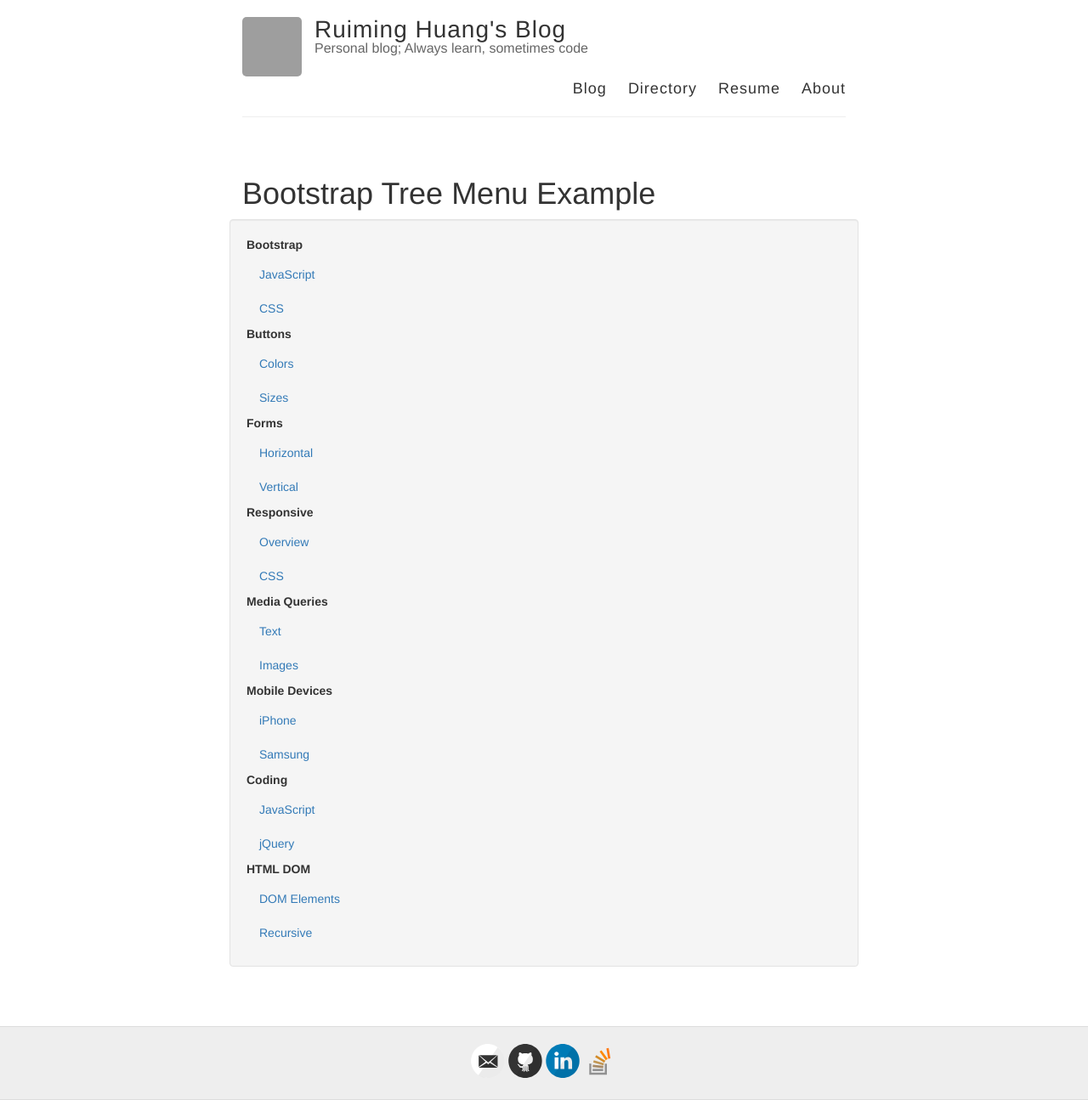
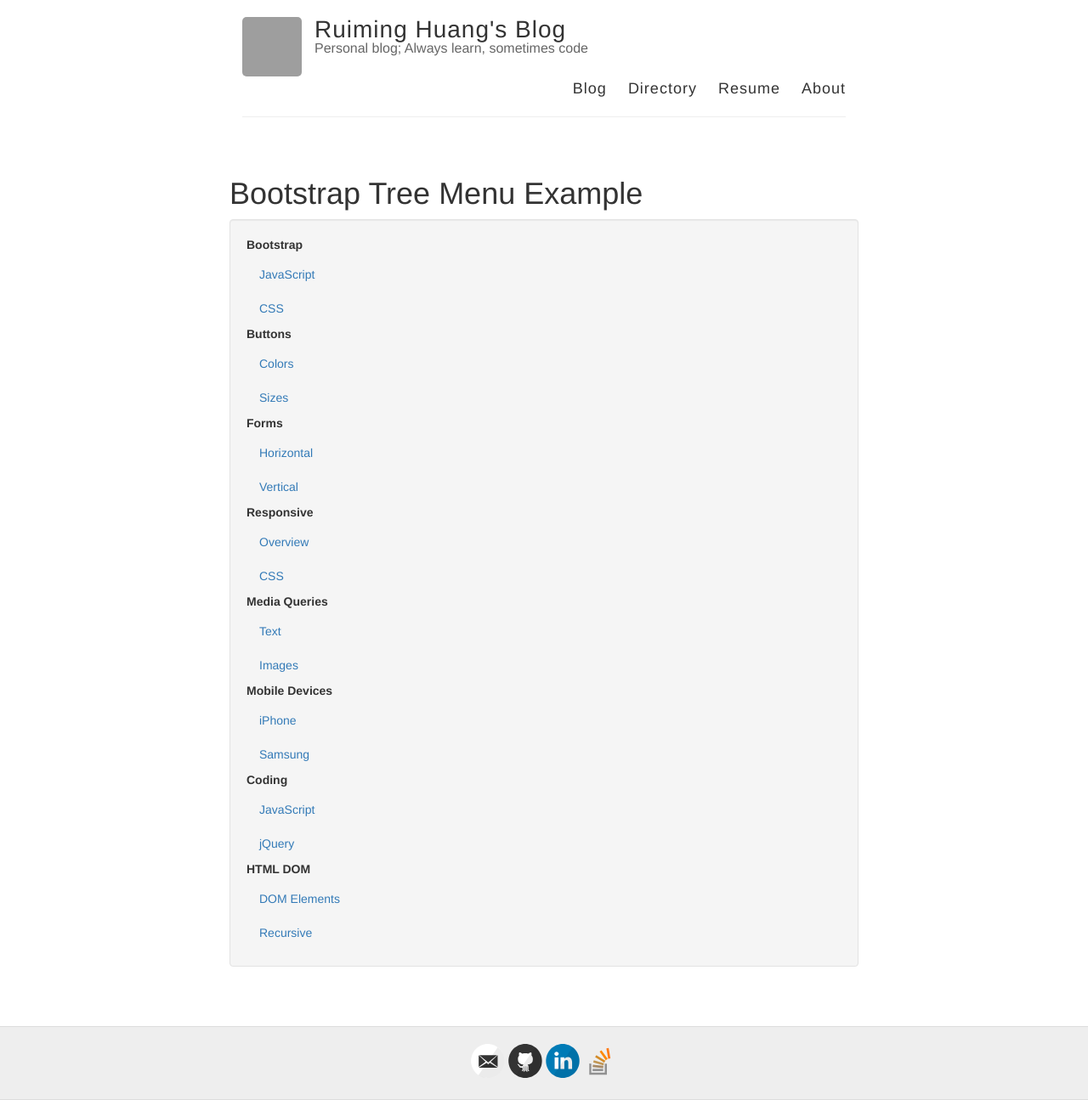
Before and after one commit to Wizna/Wizna.github.io, a Jekyll site: the page built from directory.html, in a window 1280 px wide. Shown: the whole page at 85% size. Built offline with Jekyll 4.4.1, drawn with Linux system fonts in a browser that asks for light colours; nearby versions of some CDN libraries; library files that are not in the unit come from our copies; grey boxes are pictures that could not be loaded.

Commit message:
try again for reactive directory

```diff
--- a/directory.html
+++ b/directory.html
@@ -3,8 +3,6 @@
 permalink: /directory/
 ---
 
-
-<head>
   <link class="cssdeck" rel="stylesheet" href="./bootstrap/css/bootstrap.min.css">
   <script type="text/javascript" src="./bootstrap/js/jquery.min.js"></script>
   <script type="text/javascript" src="./bootstrap/js/bootstrap.min.js"></script>
@@ -17,10 +15,8 @@
 });
 </script>
 
-</head>
 
-
-<div class="container">
+<div >
     <div class="row">
         <h1>Bootstrap Tree Menu Example</h1>
     </div>
```
